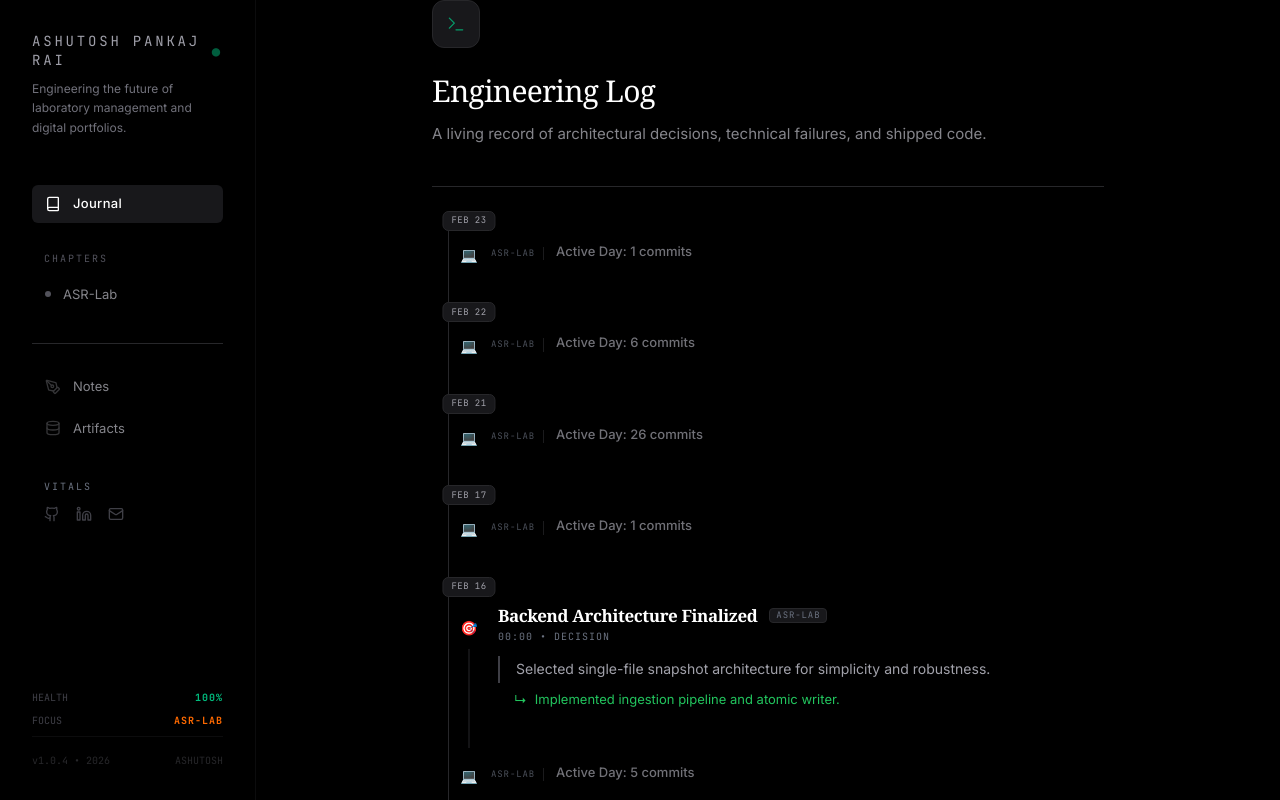
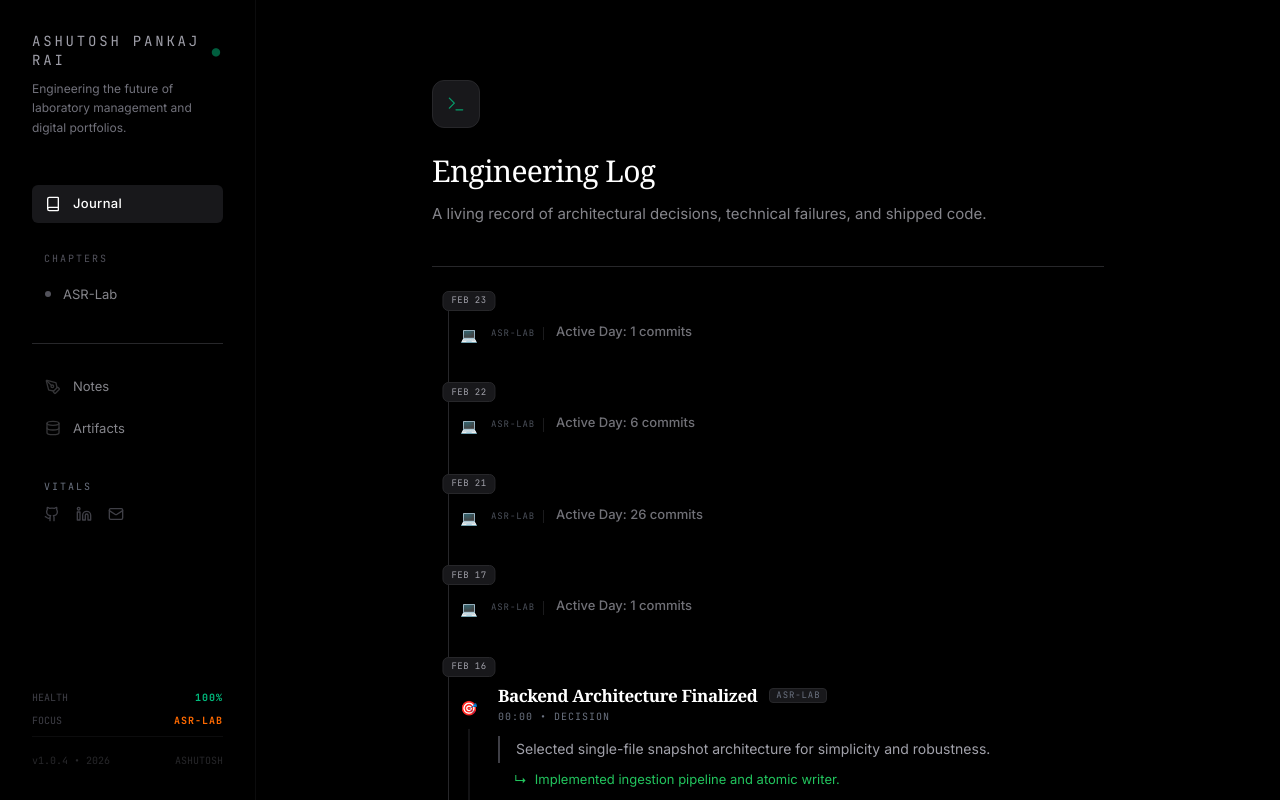
Before and after one commit to Ashurai84/ASR_LABS, a React (Vite) app in the folder frontend/: page / in a window 1280 px wide. Shown: the top 800 px of the page. Built offline with nearby package versions, Linux system fonts and the light colour scheme.

Commit message:
style: remove duplicate component padding globally to standardize layout rhythm

```diff
--- a/frontend/src/App.tsx
+++ b/frontend/src/App.tsx
@@ -215,7 +215,7 @@ function App() {
       )}
 
       {/* 2. Main Canvas (Persistent Container) */}
-      <main className="flex-1 md:ml-64 relative min-h-screen pt-24 md:pt-0">
+      <main className="flex-1 md:ml-64 relative min-h-screen pt-24 md:pt-12">
         <div
           key={viewKey}
           className={`mx-auto px-6 md:px-12 w-full transition-opacity duration-300 animate-[fadeIn_0.3s_ease-out] ${view === 'tools' ? 'max-w-6xl' : (view === 'journal' && selectedProjectId) ? 'max-w-4xl' : 'max-w-3xl'
--- a/frontend/src/components/journal/JournalStream.tsx
+++ b/frontend/src/components/journal/JournalStream.tsx
@@ -57,7 +57,7 @@ export const JournalStream: React.FC<JournalStreamProps> = ({ events, projects,
                     initial={{ opacity: 0 }}
                     animate={{ opacity: 1 }}
                     transition={{ duration: 0.6, ease: "easeOut" }}
-                    className="pt-2 md:pt-0 pb-10 border-b border-[#27272a]"
+                    className="pt-8 pb-10 border-b border-[#27272a]"
                 >
                     <motion.div
                         initial={{ opacity: 0, scale: 0.95 }}
--- a/frontend/src/components/notes/NotesList.tsx
+++ b/frontend/src/components/notes/NotesList.tsx
@@ -28,9 +28,9 @@ export const NotesList: React.FC<NotesListProps> = ({ notes = [] }) => {
     }
 
     return (
-        <div className="space-y-4 pb-32 pt-4 md:pt-12 animate-fade-in">
+        <div className="space-y-4 pb-32 animate-fade-in">
             {/* Header */}
-            <div className="pb-4 border-b border-[#27272a]">
+            <div className="pt-4 pb-4 border-b border-[#27272a]">
                 <h1 className="text-xl md:text-2xl font-serif text-[#ffffff] tracking-tight mb-2">
                     Neural Vault
                 </h1>
--- a/frontend/src/components/project/ProjectDetail.tsx
+++ b/frontend/src/components/project/ProjectDetail.tsx
@@ -183,7 +183,7 @@ export const ProjectDetail: React.FC<ProjectDetailProps> = ({ project, events })
                 animate={{ opacity: 1, y: 0 }}
                 exit={{ opacity: 0, y: -12 }}
                 transition={{ duration: 0.25, ease: 'easeOut' }}
-                className="space-y-10 pb-24 pt-6 md:pt-12"
+                className="space-y-10 pb-24"
             >
                 {/* ── Hero Cover Image ── */}
                 {project.cover_image && (
--- a/frontend/src/components/tools/ToolRegistry.tsx
+++ b/frontend/src/components/tools/ToolRegistry.tsx
@@ -57,9 +57,9 @@ export const ToolRegistry: React.FC<ToolRegistryProps> = ({ tools = [] }) => {
     }
 
     return (
-        <div className="space-y-8 pb-32 pt-4 md:pt-12 animate-fade-in">
+        <div className="space-y-8 pb-32 animate-fade-in">
             {/* 1. Header Section */}
-            <div className="pb-6 border-b border-[#27272a]">
+            <div className="pt-4 pb-6 border-b border-[#27272a]">
                 <h1 className="text-xl md:text-2xl font-serif text-[#ffffff] tracking-tight mb-2">
                     Artifacts & Tools
                 </h1>
```
